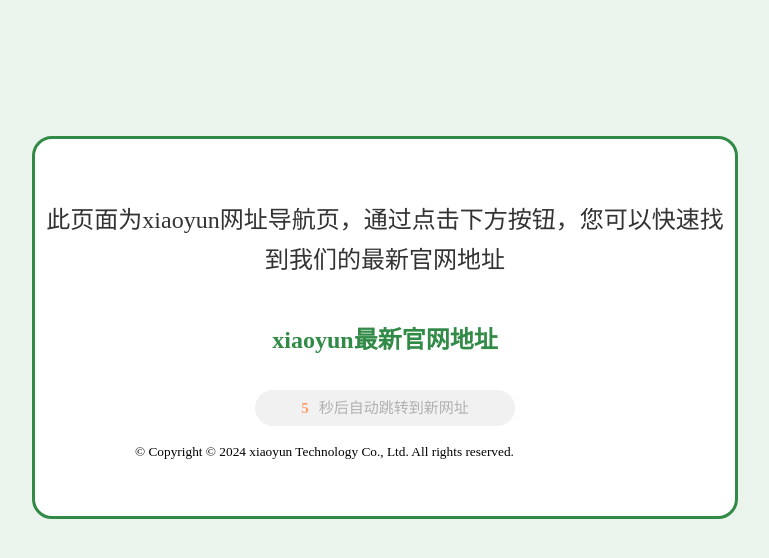
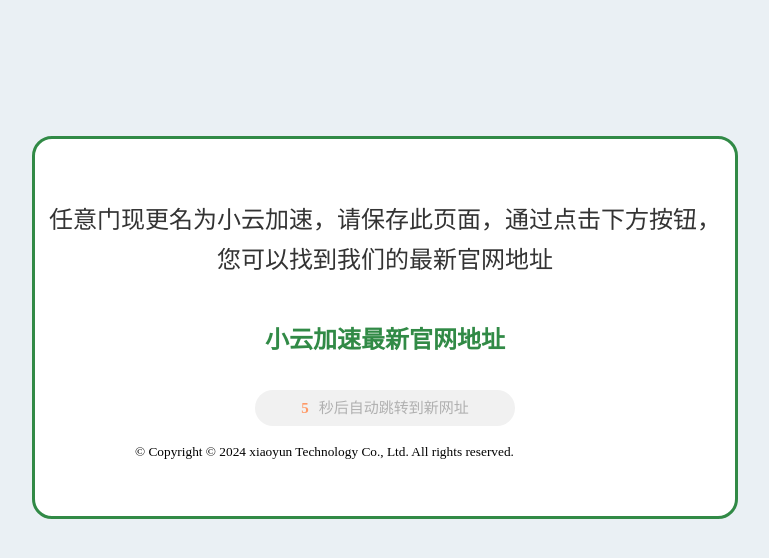
Before and after one commit to xiaoyunxyz/xiaoyunxyz.github.io, a plain HTML site: page index.html in a window 1280 px wide. Shown: the whole page, without its empty margins (255-1024 px from the left). Drawn offline with Linux system fonts and the light colour scheme.

Commit message:
Update index.html

```diff
--- a/index.html
+++ b/index.html
@@ -2,12 +2,12 @@
 <html>
 <head>
 <meta http-equiv="Content-Type" content="text/html; charset=utf-8" />
-<title>xiaoyun - 跳转导航页</title>
+<title>小云加速 - 跳转导航页</title>
 <style type="text/css">
 body {
 	magin: 0px;
 	font-family: "微软雅黑";
-	background-color: #eaf4ec;
+	background-color: #eaf0f4;
 }
 .prompt_div_time {
 	font-size: 15px;
@@ -117,8 +117,8 @@ a:hover {
 <body>
 <div class="ok">
   <!-- <div style="width:100px; margin:auto;"><img src="logo.png" width="100" height="100" /></div> -->
-  <h1><span>此页面为xiaoyun网址导航页，通过点击下方按钮，您可以快速找到我们的最新官网地址<br /><br />
-    <a href="https://portal.ngvweb.com/" >xiaoyun最新官网地址</a><br />
+  <h1><span>任意门现更名为小云加速，请保存此页面，通过点击下方按钮，您可以找到我们的最新官网地址<br /><br />
+    <a href="https://xiaoyun.xyz/" >小云加速最新官网地址</a><br />
   </h1>
   <div class="prompt_div_time"> <span id="prompt_10s">10</span>秒后自动跳转到新网址</div>
 
@@ -139,7 +139,7 @@ a:hover {
         document.getElementById("prompt_10s").innerHTML=num;
         if(num==0)
         {
-          location.assign("https://xiaoyun.xyz");
+          location.assign("https://xiaoyun.xyz/");
        }
    }
     setInterval("count()",1000);
```
